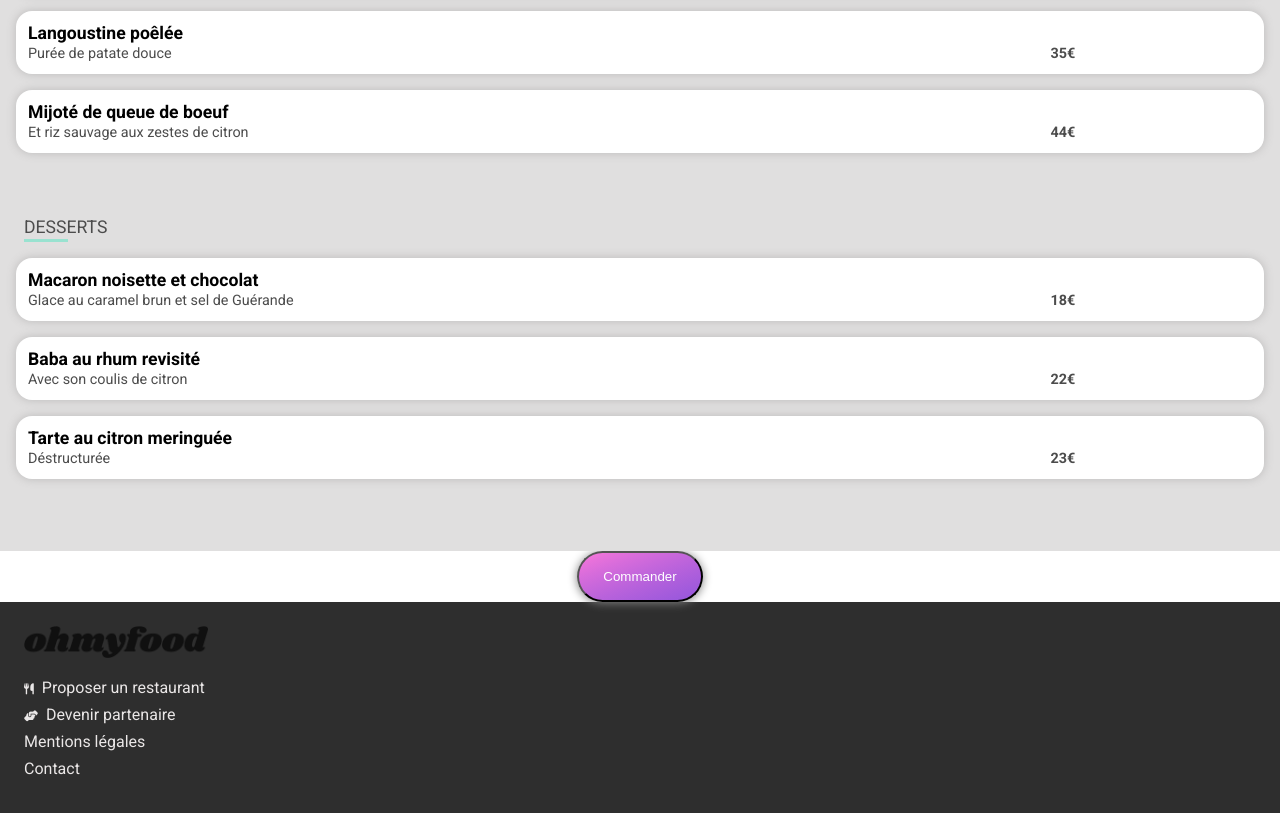
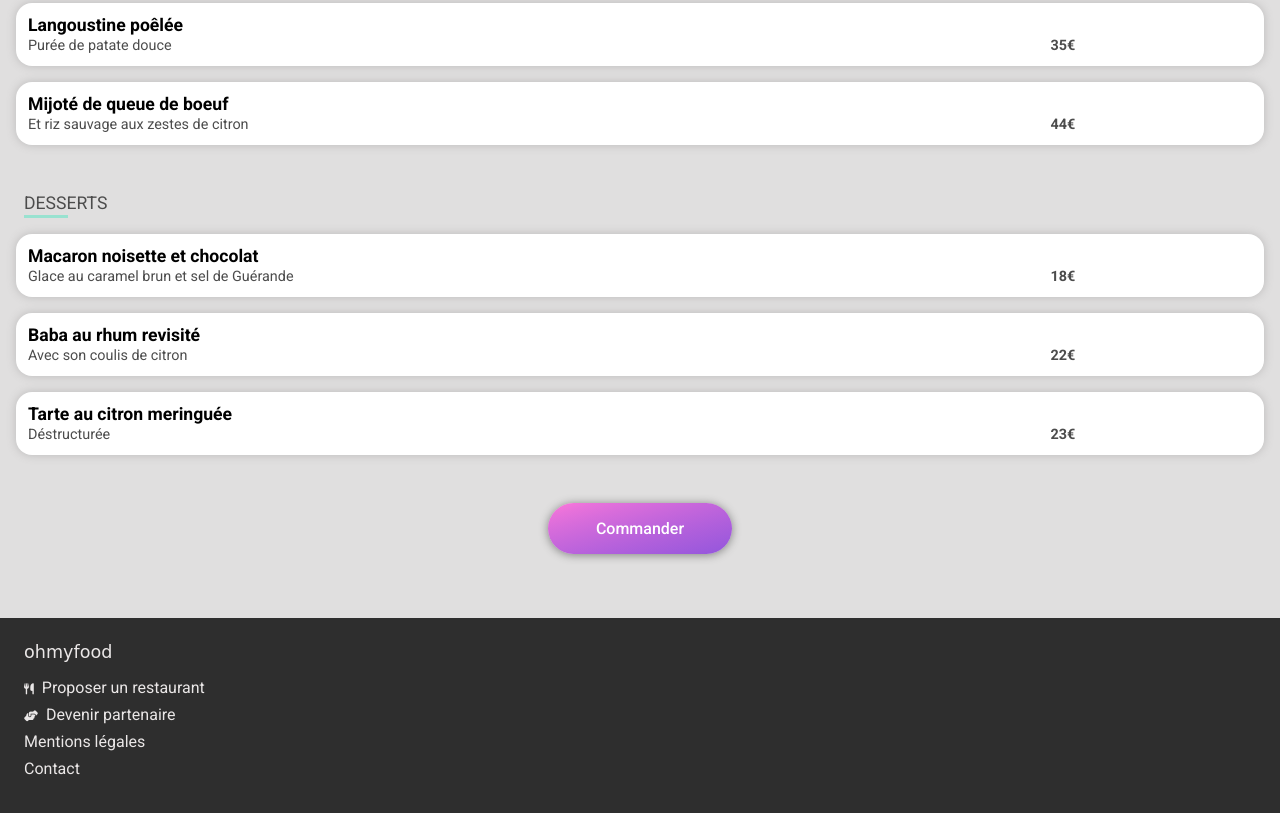
Before and after one commit to Zo-laj/restaurant-menu-app, a website: page menu2.html in a window 1280 px wide. Shown: the part 893-1706 px from the top of the page. Drawn offline with Linux system fonts and the light colour scheme; a web font is replaced by a local one.

Commit message:
fixation de qq petits problemes (logo footer et position du bouton à l'intérieur de la div section-menu + effet sur les boutons rose

```diff
--- a/menu2.html
+++ b/menu2.html
@@ -188,15 +188,13 @@
             </div>
           </div>
         </div>
-      </div>
-      <div class="order-section">
-        <button class="pink-btn">Commander</button>
+        <div class="order-section">
+          <span class="pink-btn">Commander</span>
+        </div>
       </div>
     </main>
     <footer>
-      <div class="footer-header">
-        <img id="logo" src="./img/logo/ohmyfood.png" alt="logo" />
-      </div>
+      <div class="logo-footer">ohmyfood</div>
       <div class="footer-content">
         <ul>
           <li>
--- a/sass/components/_food-card.scss
+++ b/sass/components/_food-card.scss
@@ -5,6 +5,10 @@
   margin: 16px 0;
   border-radius: 16px;
   box-shadow: 0 0 10px rgb(187, 186, 186);
+
+  &:hover {
+    cursor: pointer;
+  }
 }
 
 .food-description {
--- a/sass/components/_pink-btn.scss
+++ b/sass/components/_pink-btn.scss
@@ -8,5 +8,12 @@
 
   &:hover {
     cursor: pointer;
+    background: linear-gradient(
+      to bottom right,
+      $pink-color,
+      70%,
+      $purple-color
+    );
+    box-shadow: 0 1px 8px rgb(44, 44, 44);
   }
 }
--- a/sass/layout/_footer.scss
+++ b/sass/layout/_footer.scss
@@ -4,7 +4,7 @@ footer {
   color: rgb(234, 231, 231);
 }
 
-#logo-footer {
+.logo-footer {
   font-family: "Shrikhand", cursive;
   font-size: 1.1rem;
 }
--- a/sass/pages/_menu.scss
+++ b/sass/pages/_menu.scss
@@ -36,7 +36,7 @@
 }
 
 .meals-section {
-  padding: 24px 0;
+  padding-top: 32px;
 
   h2 {
     margin: 0;
@@ -59,4 +59,9 @@
   display: flex;
   justify-content: center;
   align-content: center;
+  padding: 32px 0;
+
+  .pink-btn {
+    padding: 16px 48px;
+  }
 }
```
Also changed, not shown: index.html (+1 -1 lines), menu1.html (+4 -6 lines), menu3.html (+4 -6 lines), menu4.html (+1 -3 lines), css/style.css, 1 other file.
